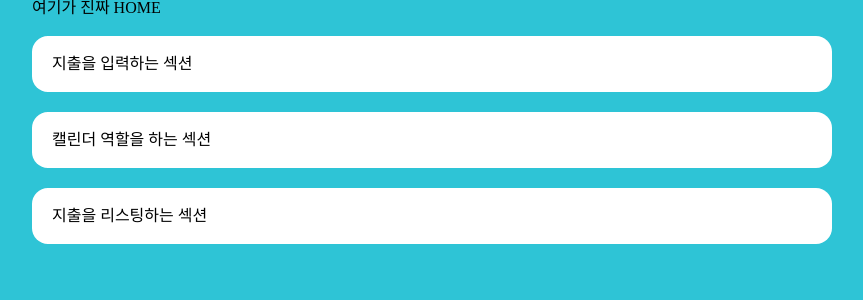
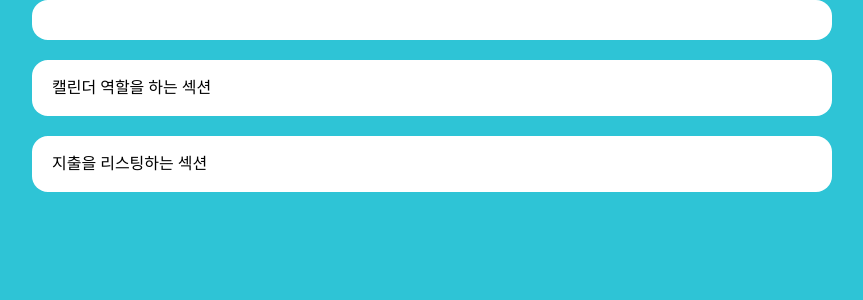
Before and after one commit to JOYmet33/newLedger, a React (Vite) app in the folder 2해설/: page / in a window 1280 px wide. Shown: the top 300 px of the page, without its empty margins (208-1071 px from the left). Built offline with nearby package versions, Linux system fonts and the light colour scheme.

Commit message:
feat: (error) MonthNavigation.jsx styled-componenets

```diff
--- a/2해설/src/Home.jsx
+++ b/2해설/src/Home.jsx
@@ -1,4 +1,5 @@
 import styled from "styled-components";
+import MonthNavigation from "./components/MonthNavigation";
 
 const Container = styled.main`
   max-width: 800px;
@@ -9,7 +10,7 @@ const Container = styled.main`
   margin: 0 auto;
 `;
 
-const Section = styled.section`
+export const Section = styled.section`
   background-color: #ffffff;
   border-radius: 16px;
   padding: 20px;
@@ -18,8 +19,7 @@ const Section = styled.section`
 const Home = () => {
   return (
     <Container>
-      <h1>여기가 진짜 HOME</h1>
-      <Section>지출을 입력하는 섹션</Section>
+      <MonthNavigation />
       <Section>캘린더 역할을 하는 섹션</Section>
       <Section>지출을 리스팅하는 섹션</Section>
     </Container>
--- /dev/null
+++ b/2해설/src/components/MonthNavigation.jsx
@@ -0,0 +1,57 @@
+import styled from "styled-components";
+import { Section } from "../Home";
+
+const MonthNavigation = () => {
+  const MonthWrapper = styled.div`
+    display: flex;
+    flex-wrap: wrap;
+    gap: 20px;
+    justify-content: center;
+  `;
+
+  const MonthButton = styled.button`
+    text-align: center;
+    font-family: Pretendard, serif;
+    font-size: 18px;
+    font-style: normal;
+    font-weight: 600;
+    line-height: normal;
+
+    display: flex;
+    height: 60px;
+    padding: 20px;
+    width: 104px;
+    justify-content: center;
+    align-items: center;
+    flex-shrink: 0;
+    color: ${(props) =>
+      props.selected
+        ? "var(--white-alpha-100, #fff)"
+        : "var(--black-alpha-100, #201a1a)"};
+    border-radius: 10px;
+    border: none;
+    cursor: pointer;
+    background: ${(props) =>
+      !props.selected
+        ? "var(--black-alpha-100, #F6F7FA)"
+        : "var(--bg-form, #2EC4B6)"};
+
+    &:hover {
+      background: #2ec4b6;
+      color: #fff;
+    }
+  `;
+
+  const MONTHS = [1, 2, 3, 4, 5, 6, 7, 8, 9, 10, 11, 12];
+  return (
+    <Section>
+      <MonthWrapper>
+        {MONTHS.map((month) => {
+          <MonthButton key={month}>{`${month}월`}</MonthButton>;
+        })}
+      </MonthWrapper>
+    </Section>
+  );
+};
+
+export default MonthNavigation;
```
